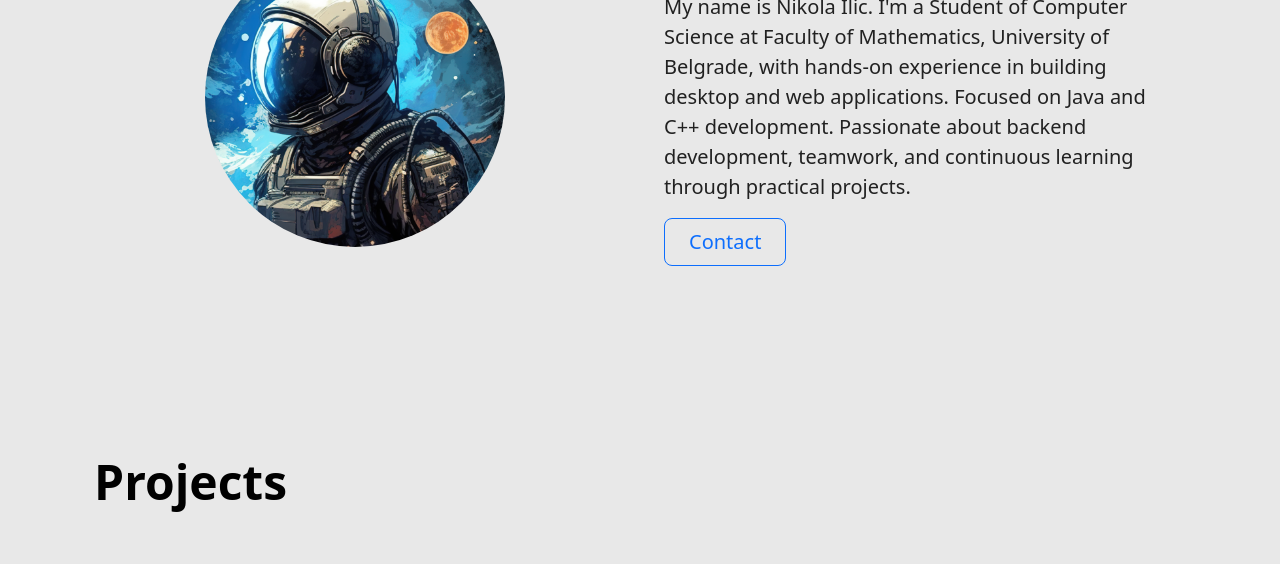
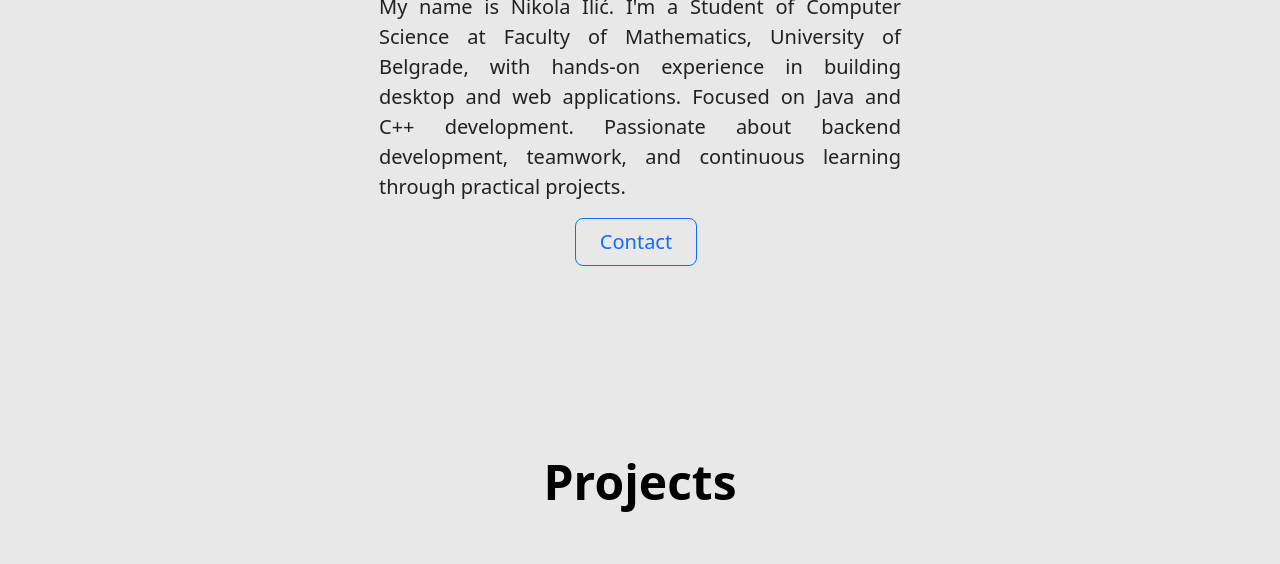
Before and after one commit to Ilic02/ilic02.github.io, a plain HTML site: page index.html in a window 1280 px wide. Shown: the part 265-829 px from the top of the page. Drawn offline with nearby package versions, Linux system fonts and the light colour scheme.

Commit message:
Small changes

```diff
--- a/index.html
+++ b/index.html
@@ -1,9 +1,9 @@
-<!DOCTYPE html>
+<!doctype html>
 <html lang="en">
   <head>
     <meta charset="UTF-8" />
     <meta name="viewport" content="width=device-width, initial-scale=1.0" />
-    <title>Nikola Ilic</title>
+    <title>Nikola Ilić</title>
     <link
       href="https://cdn.jsdelivr.net/npm/bootstrap@5.3.8/dist/css/bootstrap.min.css"
       rel="stylesheet"
@@ -30,7 +30,7 @@
           <svg class="bi me-2" width="40" height="32" aria-hidden="true">
             <use xlink:href="#bootstrap"></use>
           </svg>
-          <span class="fs-4">Nikola Ilic</span>
+          <span class="fs-4">Nikola Ilić</span>
         </p>
         <ul class="nav nav-pills">
           <li class="nav-item">
@@ -60,29 +60,18 @@
 
     <div class="container col-xxl-8 px-4 py-5">
       <div class="row flex-lg-row-reverse align-items-center g-5 py-5">
-        <div class="col-10 col-sm-8 col-lg-6 order-2">
-          <img
-            src="./assets/image.png"
-            class="d-block mx-lg-auto img-fluid"
-            alt="Bootstrap Themes"
-            width="300"
-            height="300"
-            loading="lazy"
-            style="border-radius: 50%"
-          />
-        </div>
-        <div class="col-lg-6 order-1">
+        <div class="col-lg-6 order-1 mx-auto">
           <h1 class="display-5 fw-bold text-body-emphasis lh-1 mb-3">
             Hi there! <span class="wave">👋</span>
           </h1>
           <p class="lead">
-            My name is Nikola Ilic. I'm a Student of Computer Science at Faculty
+            My name is Nikola Ilić. I'm a Student of Computer Science at Faculty
             of Mathematics, University of Belgrade, with hands-on experience in
             building desktop and web applications. Focused on Java and C++
             development. Passionate about backend development, teamwork, and
             continuous learning through practical projects.
           </p>
-          <div class="d-grid gap-2 d-md-flex justify-content-md-start">
+          <div class="d-grid gap-2 d-md-flex justify-content-center">
             <a href="#contact">
               <button
                 type="button"
@@ -252,7 +241,11 @@
           </li>
         </ul>
         <p class="text-center text-body-secondary">
-          © <script>document.write(new Date().getFullYear())</script> Nikola Ilic. All Rights Reserved.
+          ©
+          <script>
+            document.write(new Date().getFullYear());
+          </script>
+          Nikola Ilić. All Rights Reserved.
         </p>
       </footer>
     </div>
@@ -273,15 +266,14 @@
 
         const response = await fetch(form.action, {
           method: form.method,
-          body: formData
+          body: formData,
         });
 
-        if(response.ok){
-          alert("Your message has been sent successfully!")
+        if (response.ok) {
+          alert("Your message has been sent successfully!");
           form.reset();
-        }
-        else{
-          alert("Something went wrong. Please try again.")
+        } else {
+          alert("Something went wrong. Please try again.");
         }
       });
     </script>
--- a/styles.css
+++ b/styles.css
@@ -95,3 +95,11 @@ body.dark span{
    60% { transform: rotate( 0.0deg) }  /* Reset for the last half to pause */
   100% { transform: rotate( 0.0deg) }
 }
+
+h1 {
+  text-align: center;
+}
+
+p {
+  text-align: justify;
+}
```
